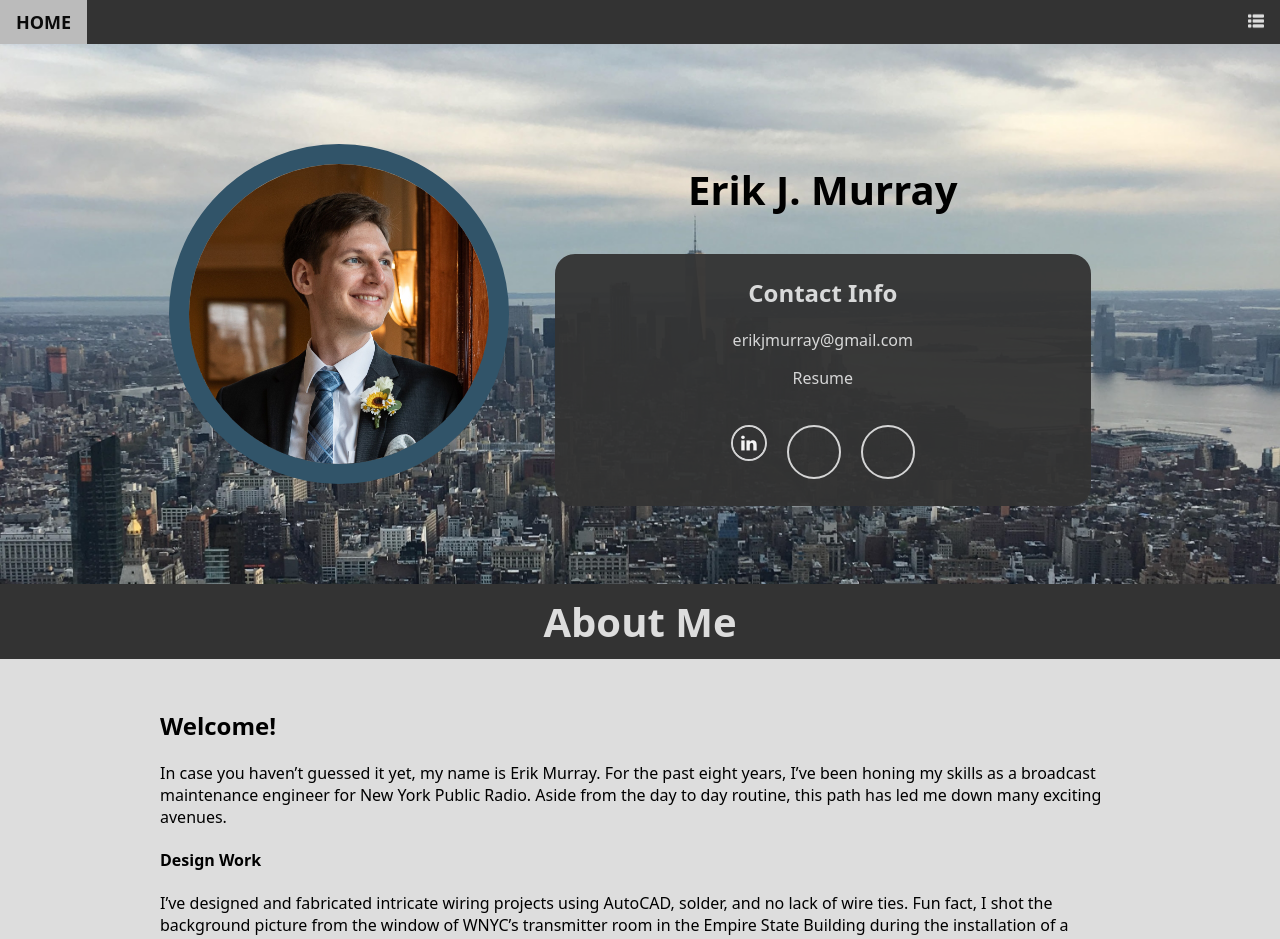
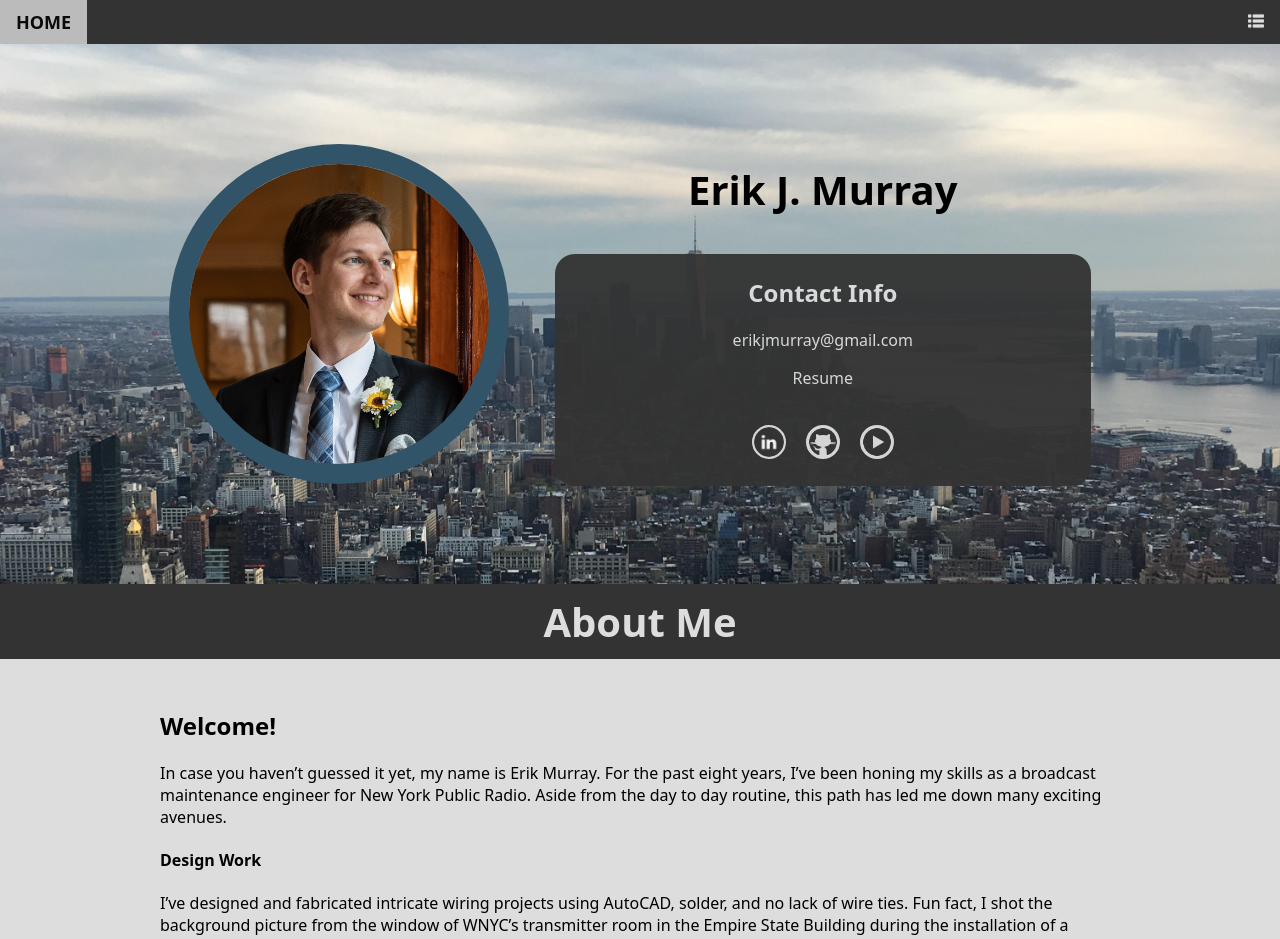
Before and after one commit to ErkMurIndustries/ErkMurIndustries.github.io, a Jekyll site: the page built from index.html, in a window 1280 px wide. Shown: the top 939 px of the page. Built offline with Jekyll 4.4.1, drawn with Linux system fonts in a browser that asks for light colours.

Commit message:
social img styling

```diff
--- a/assets/css/stylesheet.css
+++ b/assets/css/stylesheet.css
@@ -227,6 +227,9 @@ a:hover {
 }
 
 .social-img {
+    height: 30px;
+    width: 30px;
+    background-color: #ddd;
     border: 2px solid #ddd;
     border-radius: 100%;
 }
```
